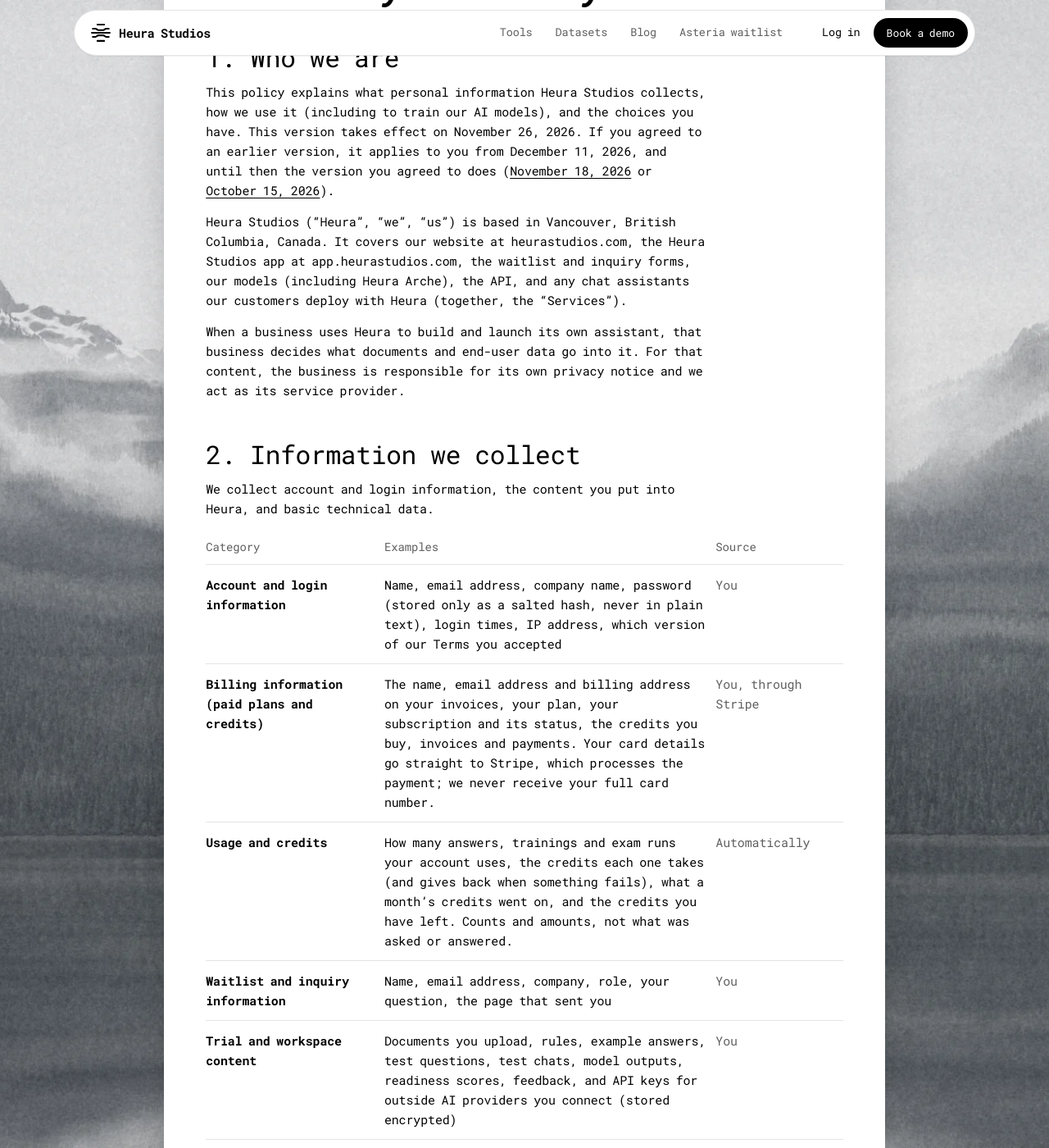
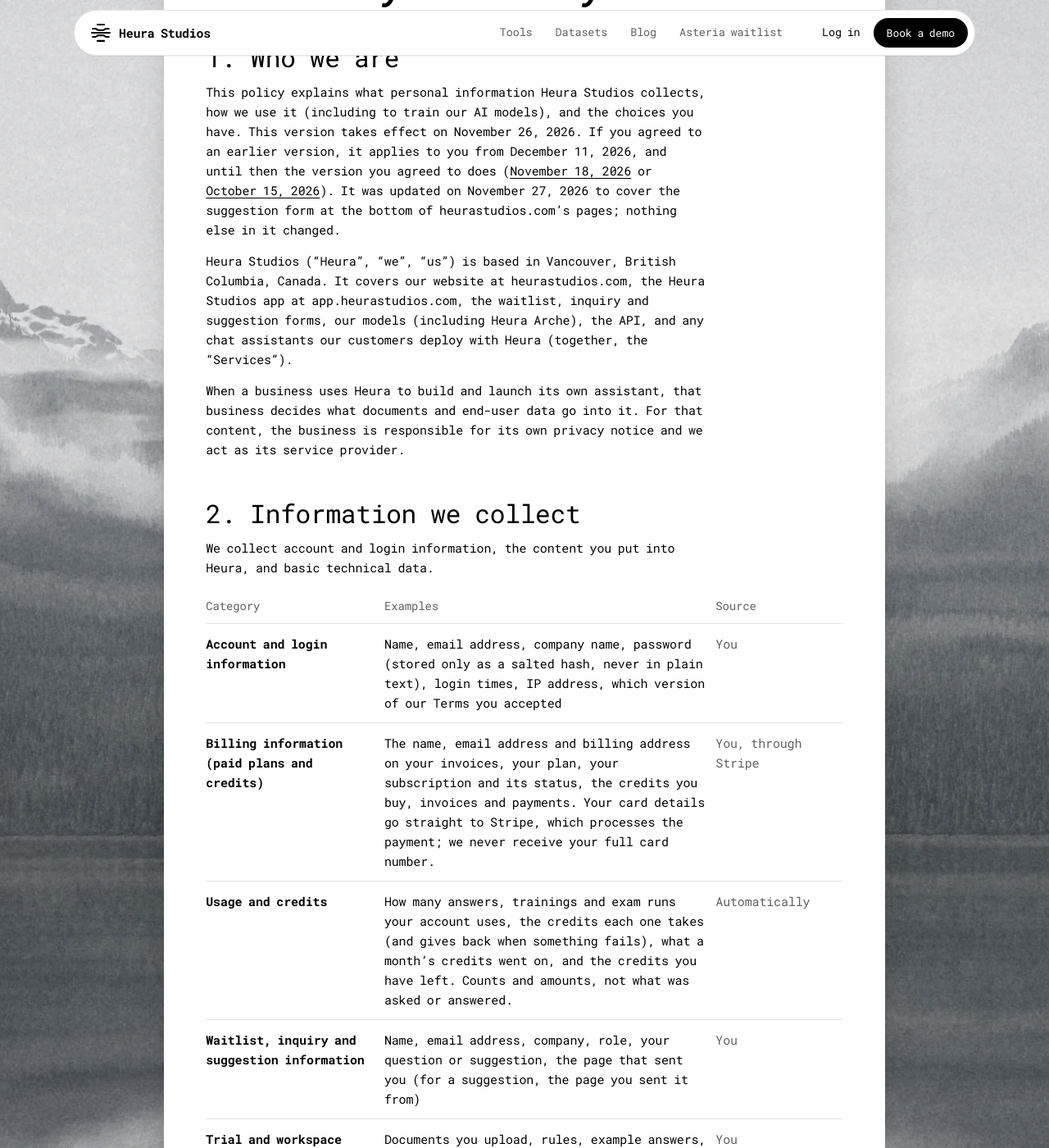
Before and after one commit to pooo000/heurastudios-site, a Jekyll site: the page built from privacy/index.html, in a window 1280 px wide and 1400 px high, scrolled down 273 px. Shown: the whole window at 82% size. Built offline with Jekyll 4.4.1, drawn with Linux system fonts in a browser that asks for light colours; some of the changed text lies outside the part shown.

Commit message:
Privacy Policy: covers the footer's suggestion form
Ryan, Nov 27: "yes do that and ship it". The policy named only the waitlist and
inquiry forms. Now: its scope, the data table (your question or suggestion; for a
suggestion, the page you sent it from), Communicate (reply to your questions and
suggestions, which backs the box's "An email is only for a reply") and Google running
the forms all name the suggestion form. Same version (November 26, 2026), with one
dated line: updated on November 27, 2026 to cover the suggestion form; nothing else
changed. The earlier versions and the Terms are untouched.

Tests: pages 181 (one new legal test), backend 74.

Co-Authored-By: Claude Opus 5.5 <noreply@anthropic.com>
Claude-Session: https://claude.ai/code/session_01NcntvBsdsLSp3z5Gqw4qox

```diff
--- a/privacy/index.html
+++ b/privacy/index.html
@@ -16,8 +16,8 @@ css: [/legal.css]
 
     <section aria-labelledby="who">
       <h2 id="who">1. Who we are</h2>
-      <p>This policy explains what personal information Heura Studios collects, how we use it (including to train our AI models), and the choices you have. This version takes effect on November 26, 2026. If you agreed to an earlier version, it applies to you from December 11, 2026, and until then the version you agreed to does (<a href="/privacy/2026-11-18/">November 18, 2026</a> or <a href="/privacy/2026-10-15/">October 15, 2026</a>).</p>
-      <p>Heura Studios (“Heura”, “we”, “us”) is based in Vancouver, British Columbia, Canada. It covers our website at heurastudios.com, the Heura Studios app at app.heurastudios.com, the waitlist and inquiry forms, our models (including Heura Arche), the API, and any chat assistants our customers deploy with Heura (together, the “Services”).</p>
+      <p>This policy explains what personal information Heura Studios collects, how we use it (including to train our AI models), and the choices you have. This version takes effect on November 26, 2026. If you agreed to an earlier version, it applies to you from December 11, 2026, and until then the version you agreed to does (<a href="/privacy/2026-11-18/">November 18, 2026</a> or <a href="/privacy/2026-10-15/">October 15, 2026</a>). It was updated on November 27, 2026 to cover the suggestion form at the bottom of heurastudios.com’s pages; nothing else in it changed.</p>
+      <p>Heura Studios (“Heura”, “we”, “us”) is based in Vancouver, British Columbia, Canada. It covers our website at heurastudios.com, the Heura Studios app at app.heurastudios.com, the waitlist, inquiry and suggestion forms, our models (including Heura Arche), the API, and any chat assistants our customers deploy with Heura (together, the “Services”).</p>
       <p>When a business uses Heura to build and launch its own assistant, that business decides what documents and end-user data go into it. For that content, the business is responsible for its own privacy notice and we act as its service provider.</p>
     </section>
 
@@ -30,7 +30,7 @@ css: [/legal.css]
           <tr><td data-label="Category">Account and login information</td><td data-label="Examples">Name, email address, company name, password (stored only as a salted hash, never in plain text), login times, IP address, which version of our Terms you accepted</td><td data-label="Source">You</td></tr>
           <tr><td data-label="Category">Billing information (paid plans and credits)</td><td data-label="Examples">The name, email address and billing address on your invoices, your plan, your subscription and its status, the credits you buy, invoices and payments. Your card details go straight to Stripe, which processes the payment; we never receive your full card number.</td><td data-label="Source">You, through Stripe</td></tr>
           <tr><td data-label="Category">Usage and credits</td><td data-label="Examples">How many answers, trainings and exam runs your account uses, the credits each one takes (and gives back when something fails), what a month’s credits went on, and the credits you have left. Counts and amounts, not what was asked or answered.</td><td data-label="Source">Automatically</td></tr>
-          <tr><td data-label="Category">Waitlist and inquiry information</td><td data-label="Examples">Name, email address, company, role, your question, the page that sent you</td><td data-label="Source">You</td></tr>
+          <tr><td data-label="Category">Waitlist, inquiry and suggestion information</td><td data-label="Examples">Name, email address, company, role, your question or suggestion, the page that sent you (for a suggestion, the page you sent it from)</td><td data-label="Source">You</td></tr>
           <tr><td data-label="Category">Trial and workspace content</td><td data-label="Examples">Documents you upload, rules, example answers, test questions, test chats, model outputs, readiness scores, feedback, and API keys for outside AI providers you connect (stored encrypted)</td><td data-label="Source">You</td></tr>
           <tr><td data-label="Category">End-user conversations</td><td data-label="Examples">Messages sent to an assistant you deploy through our hosted chat widget or API. We use them to answer and don’t keep them afterwards.</td><td data-label="Source">Your end users</td></tr>
           <tr><td data-label="Category">Server logs</td><td data-label="Examples">For each request: the time, IP address, page or API path and result. Error logs.</td><td data-label="Source">Automatically</td></tr>
@@ -46,7 +46,7 @@ css: [/legal.css]
       <ul>
         <li><strong>Provide the Services:</strong> create and secure your account, sign you in, store your workspace, train and host your custom assistant.</li>
         <li><strong>Security:</strong> detect suspicious logins, prevent fraud and abuse, enforce our <a href="/terms/">Terms</a>.</li>
-        <li><strong>Communicate:</strong> send service notices, such as an email when your month’s credits run out, and, if you asked for them on the waitlist, product updates. Every marketing email has an unsubscribe link.</li>
+        <li><strong>Communicate:</strong> reply to your questions and suggestions, send service notices, such as an email when your month’s credits run out, and, if you asked for them on the waitlist, product updates. Every marketing email has an unsubscribe link.</li>
         <li><strong>Billing:</strong> if you choose a paid plan or buy credits, charge for them, send invoices and receipts, keep count of your credits, and keep the records tax law requires.</li>
         <li><strong>Improve Heura and train our models:</strong> see section 4.</li>
         <li><strong>Legal:</strong> comply with law and respond to lawful requests.</li>
@@ -79,7 +79,7 @@ css: [/legal.css]
       <h2 id="sharing">5. Sharing</h2>
       <p>We share personal information only with:</p>
       <ul>
-        <li><strong>Service providers</strong>, under contracts that limit their use of the data:<ul><li>Cloudflare, Inc. (United States) carries all traffic to app.heurastudios.com and, to do that, decrypts it in transit.</li><li>GitHub, Inc. (United States) hosts the heurastudios.com website. It holds no account data.</li><li>Google LLC (United States) runs our waitlist and inquiry forms (Google Sheets and Apps Script) and our email.</li><li>Stripe (Stripe Payments Canada, Ltd. and its affiliates, including Stripe, Inc. in the United States) processes payments for Pro, Studio and the credits you buy. It receives your card and billing details when you pay, and also uses them to prevent fraud, under its own privacy policy.</li></ul></li>
+        <li><strong>Service providers</strong>, under contracts that limit their use of the data:<ul><li>Cloudflare, Inc. (United States) carries all traffic to app.heurastudios.com and, to do that, decrypts it in transit.</li><li>GitHub, Inc. (United States) hosts the heurastudios.com website. It holds no account data.</li><li>Google LLC (United States) runs our waitlist, inquiry and suggestion forms (Google Sheets and Apps Script) and our email.</li><li>Stripe (Stripe Payments Canada, Ltd. and its affiliates, including Stripe, Inc. in the United States) processes payments for Pro, Studio and the credits you buy. It receives your card and billing details when you pay, and also uses them to prevent fraud, under its own privacy policy.</li></ul></li>
         <li><strong>AI providers you choose.</strong> If you connect Anthropic (Claude), OpenAI (GPT) or Google (Gemini), or your own model server, each question your assistant answers, the chat so far and the parts of your content needed to answer it go to that provider under your own account with them. The app shows exactly what goes before you switch. Training a GPT model sends your examples to OpenAI. With Heura Arche, nothing goes to an outside AI company.</li>
         <li><strong>Websites your assistant opens.</strong> When an assistant opens a web page to answer a question, that website sees a request from our server.</li>
         <li><strong>Your organization</strong>, if your account belongs to a company workspace.</li>
```
Also changed, not shown: _tests/legal.test.js (+22 -1 lines).
